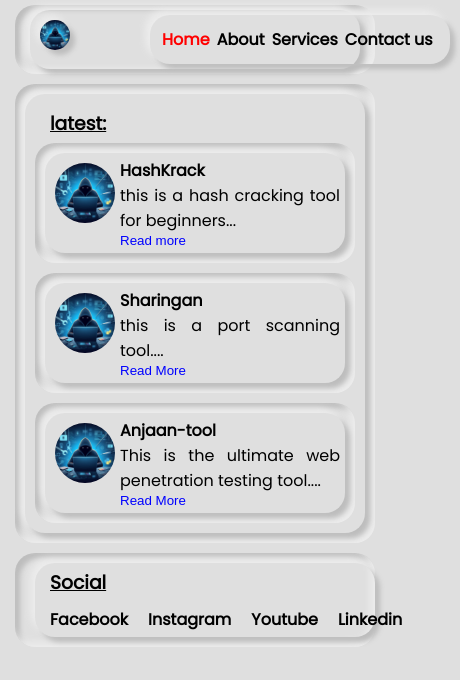
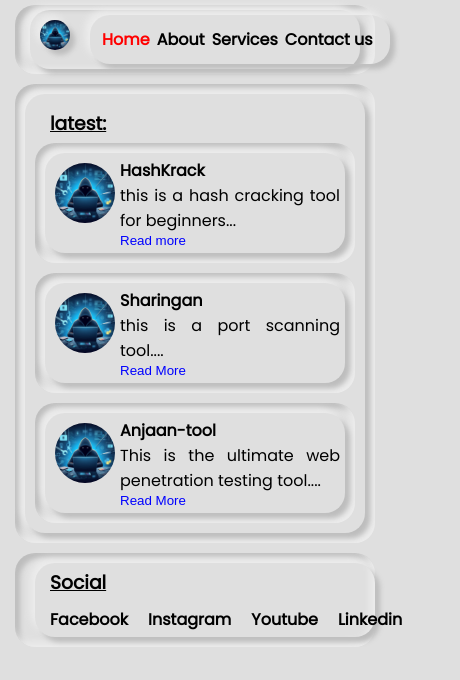
Before and after one commit to Dukh14tma/Portfolio, a plain HTML site: page index.html in a window 390 px wide. Shown: the whole page, 460 px wide, since content can reach past the window. Drawn offline with Linux system fonts and the light colour scheme.

Commit message:
Update utils.css

```diff
--- a/css/utils.css
+++ b/css/utils.css
@@ -78,7 +78,7 @@
     gap: 20px;
 }
 .ml-300{
-    margin-left: 550px;
+    margin-left: 400px;
 }
 .w-100{
     width: 100%;
@@ -109,7 +109,7 @@
         width: 300px;
     }
     .ml-300{
-        margin-left: 60px;
+        margin-left: auto;
     }
     .fit{
         height: 70px;
```
